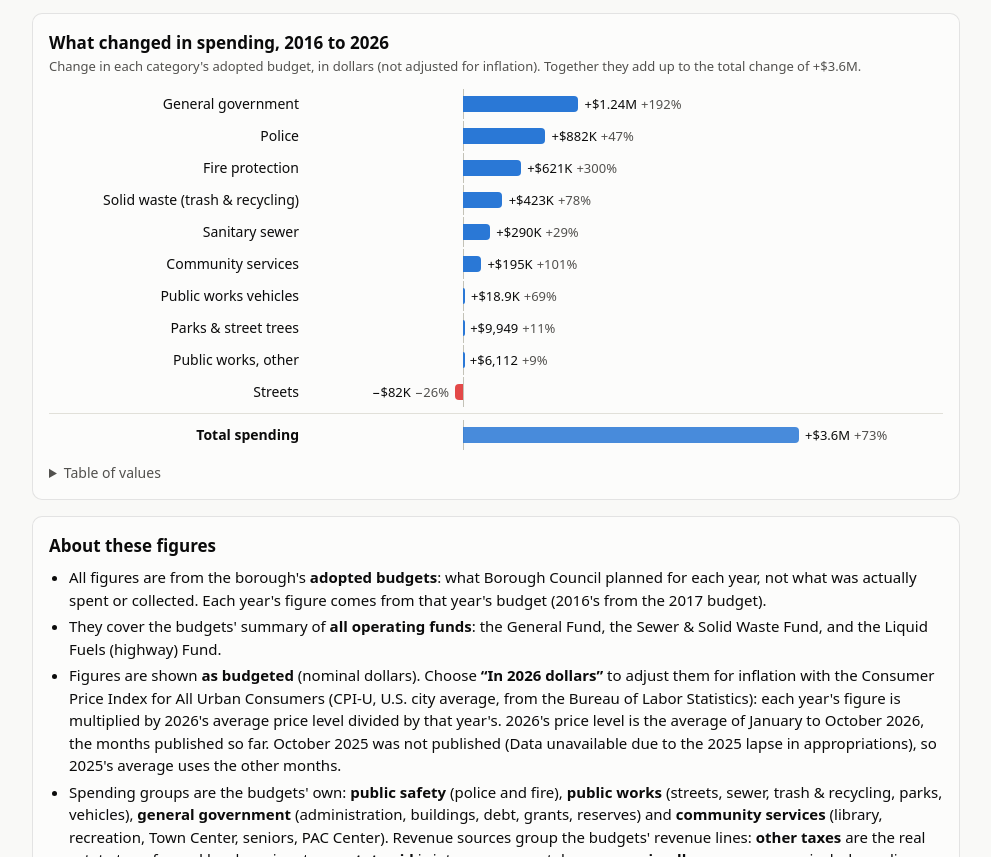
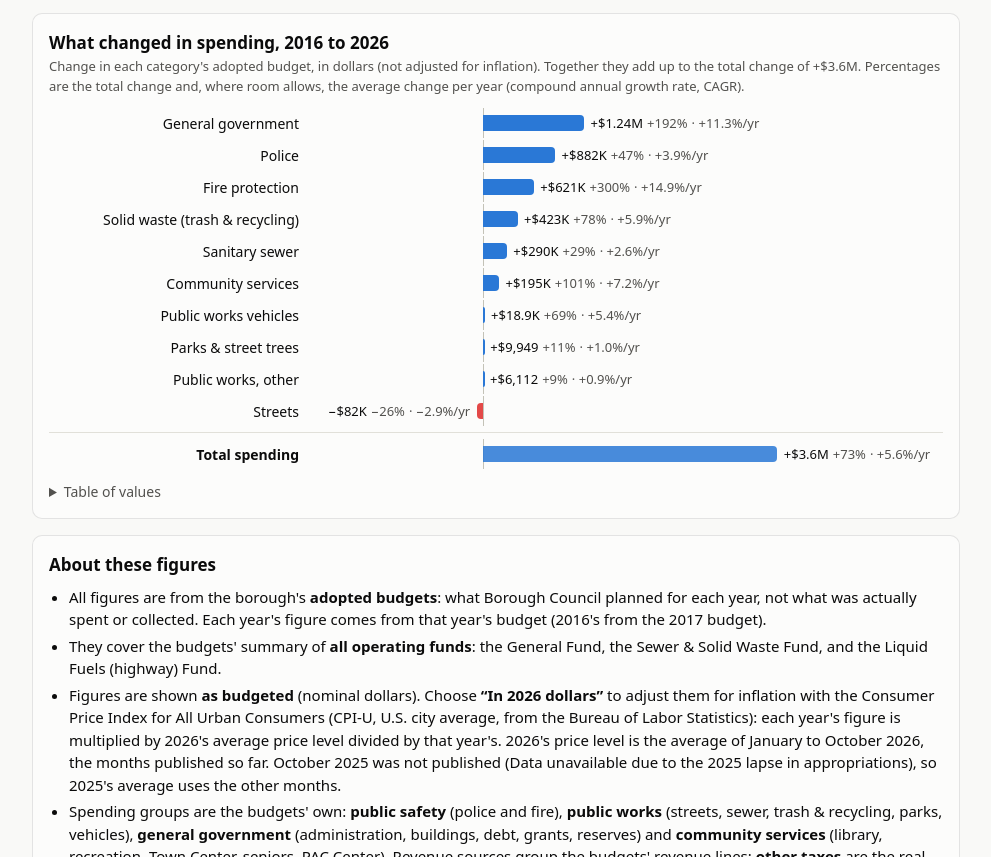
Before and after one commit to diego519/Swarthmore-budget, a plain HTML site: page docs/index.html in a window 1280 px wide. Shown: the part 946-1803 px from the top of the page, without its empty margins (144-1135 px from the left). Drawn offline with Linux system fonts and the light colour scheme.

Commit message:
Show average annual growth (CAGR) in the overview's "what changed"
Each category or budget line now shows its compound annual growth rate
beside its total change, in its tooltip, and in a new table column.
Labels are measured after layout and drop the rate (then the percentage)
where they would not fit; the values stay in the tooltip and table.
Narrow screens give the bars more room.

Co-Authored-By: Claude Opus 5.5 <noreply@anthropic.com>

```diff
--- a/docs/index.html
+++ b/docs/index.html
@@ -135,6 +135,7 @@ svg .label-2 { fill: var(--text-2); }
 .bars .val .pct { color: var(--text-2); margin-left: 4px; }
 .bars .total-name { font-weight: 600; }
 .bars .rule { grid-column: 1 / -1; border-top: 1px solid var(--grid); margin: 4px 0; }
+@media (max-width: 600px) { .bars { grid-template-columns: minmax(90px, 38%) 1fr; gap: 2px 8px; } .bars .name { font-size: 13px; } }
 
 /* Tables */
 details { margin-top: 12px; }
@@ -690,14 +691,16 @@ function drawDrivers() {
   }
   const totalChange = total(to) - total(from);
   const rows = driverRows().sort((a, b) => (a.other ? 1 : b.other ? -1 : b.change - a.change));
+  const years = to - from;
   document.getElementById("drivers-sub").textContent =
     `Change in each ${state.detail === "broad" ? "category" : "budget line"}'s adopted budget, ${dollarsPhrase()}. ` +
-    `Together they add up to the total change of ${signedMoney(totalChange, true)}.`;
+    `Together they add up to the total change of ${signedMoney(totalChange, true)}. Percentages are the total ` +
+    `change and, where room allows, the average change per year (compound annual growth rate, CAGR).`;
 
   const changesList = rows.map((r) => r.change).concat([totalChange]);
   const lo = Math.min(0, ...changesList), hi = Math.max(0, ...changesList);
   // Leave room beyond each bar's tip for its label.
-  const pad = (hi - lo) * 0.42 || 1;
+  const pad = (hi - lo) * 0.55 || 1;
   const domLo = lo < 0 ? lo - pad : 0, domHi = hi > 0 ? hi + pad : 0;
   const pos = (v) => ((v - domLo) / (domHi - domLo)) * 100;
   const tip = document.querySelector("#drivers-chart .tooltip");
@@ -728,8 +731,12 @@ function drawDrivers() {
     val.className = "val";
     val.textContent = signedMoney(r.change, true);
     const p = pctChange(r.v1, r.v0);
+    const rate = annualRate(r.v0, r.v1, years);
     if (p !== null && Math.abs(p) < 10000) {
       const s = document.createElement("span"); s.className = "pct"; s.textContent = pct(p, 0); val.appendChild(s);
+      if (rate !== null) {
+        const c = document.createElement("span"); c.className = "pct rate"; c.textContent = "· " + pct(rate) + "/yr"; val.appendChild(c);
+      }
     }
     if (r.change < 0) val.style.right = 100 - pos(r.change) + 1 + "%";
     else val.style.left = pos(r.change) + 1 + "%";
@@ -741,6 +748,7 @@ function drawDrivers() {
       tipRow(tip, "transparent", money(r.v1), String(to));
       tipRow(tip, r.change < 0 ? "var(--negative)" : "var(--series-1)", signedMoney(r.change, false),
         p === null ? "change" : pct(p) + " change", "tt-total");
+      if (rate !== null) tipText(tip, "tt-note", `${pct(rate)} a year on average (CAGR, ${from}-${to})`);
       if (!isTotal && totalChange) tipText(tip, "tt-note", `${pct((r.change / totalChange) * 100, 0).replace("+", "")} of the total change`);
       if (r.link) tipText(tip, "tt-note", "Click the name to explore this line");
       tip.hidden = false;
@@ -761,11 +769,25 @@ function drawDrivers() {
   const rule = document.createElement("div"); rule.className = "rule"; box.appendChild(rule);
   addRow({ label: `Total ${noun}`, link: view().total, v0: total(from), v1: total(to), change: totalChange }, true);
 
+  // Labels never overflow their track: drop the per-year rate, then the
+  // percentage, where they don't fit (both stay in the tooltip and table).
+  box.querySelectorAll(".val").forEach((val) => {
+    const fits = () => {
+      const t = val.parentElement.getBoundingClientRect(), v = val.getBoundingClientRect();
+      return v.right <= t.right + 1 && v.left >= t.left - 1;
+    };
+    for (const sel of [".rate", ".pct"]) {
+      if (fits()) break;
+      val.querySelector(sel)?.remove();
+    }
+  });
+
   // Table view.
   const table = document.getElementById("drivers-table");
   table.textContent = "";
   const head = table.createTHead().insertRow();
-  for (const h of [state.detail === "broad" ? "Category" : "Budget line", String(from), String(to), "Change", "Change (%)", "Share of total change"]) {
+  for (const h of [state.detail === "broad" ? "Category" : "Budget line", String(from), String(to), "Change", "Change (%)",
+    "Per year (CAGR)", "Share of total change"]) {
     const th = document.createElement("th"); th.textContent = h; head.appendChild(th);
   }
   const body = table.createTBody();
@@ -778,6 +800,7 @@ function drawDrivers() {
     tr.insertCell().textContent = money(r.v1);
     tr.insertCell().textContent = signedMoney(r.change, false);
     tr.insertCell().textContent = pct(pctChange(r.v1, r.v0));
+    tr.insertCell().textContent = pct(annualRate(r.v0, r.v1, years));
     tr.insertCell().textContent = totalChange ? pct((r.change / totalChange) * 100, 0).replace("+", "") : "";
   }
 }
--- a/scripts/templates/common.css
+++ b/scripts/templates/common.css
@@ -126,6 +126,7 @@ svg .label-2 { fill: var(--text-2); }
 .bars .val .pct { color: var(--text-2); margin-left: 4px; }
 .bars .total-name { font-weight: 600; }
 .bars .rule { grid-column: 1 / -1; border-top: 1px solid var(--grid); margin: 4px 0; }
+@media (max-width: 600px) { .bars { grid-template-columns: minmax(90px, 38%) 1fr; gap: 2px 8px; } .bars .name { font-size: 13px; } }
 
 /* Tables */
 details { margin-top: 12px; }
```
Also changed, not shown: docs/explorer.html (+1 -0 lines), scripts/templates/overview.html (+25 -3 lines).
